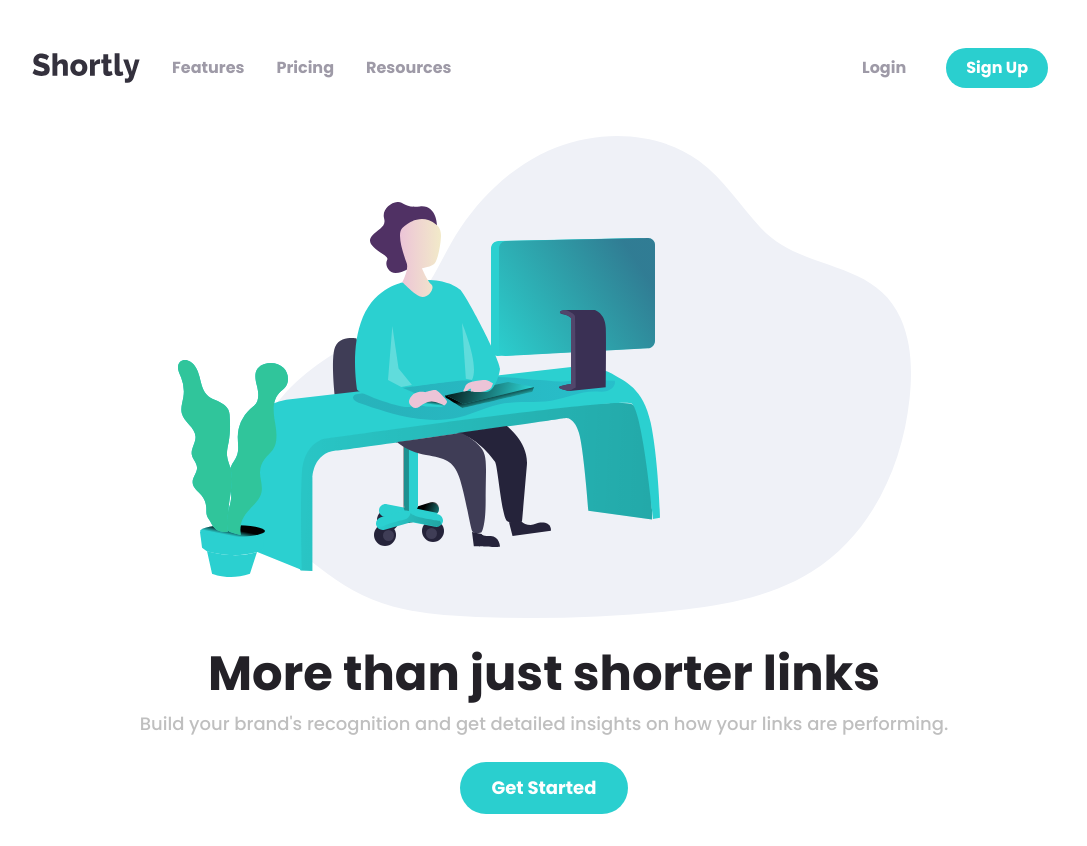
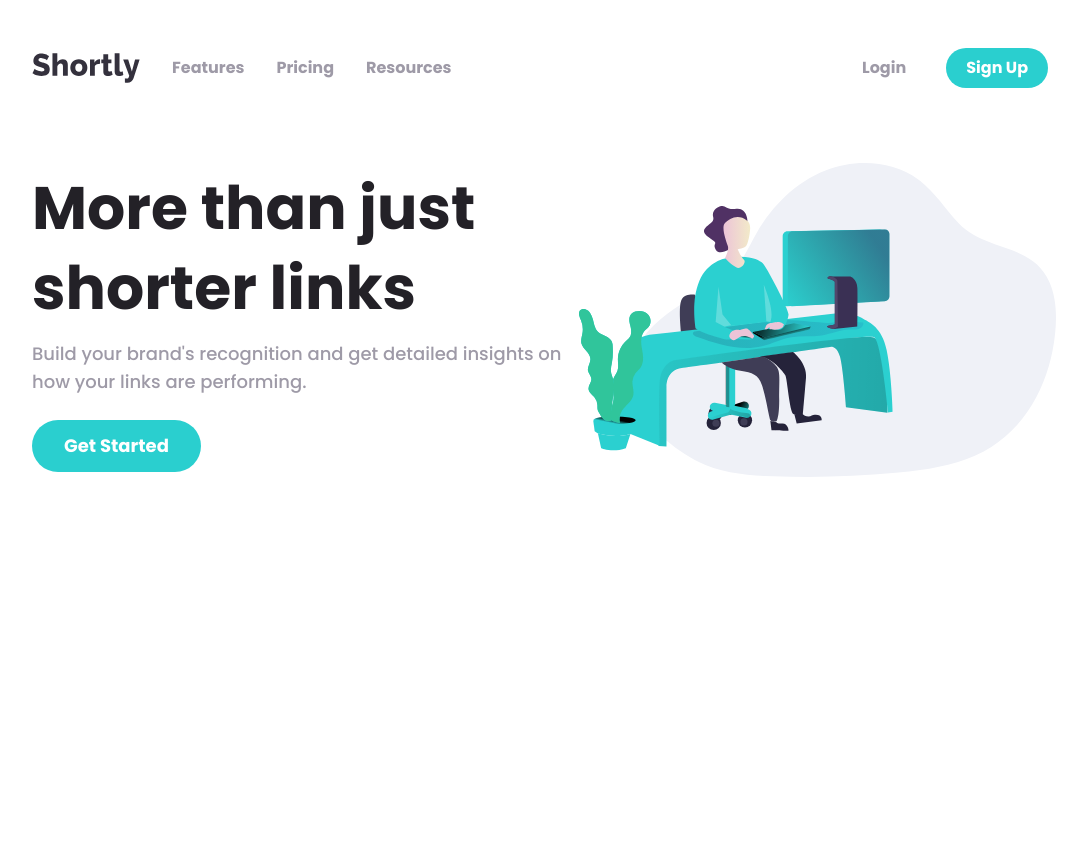
Before and after one commit to danidz96/url-shortening-api, a Next.js app: page / in a window 1280 px wide. Shown: the whole page, without its empty margins (96-1183 px from the left). After the commit the page ends 800 px from the top, so only its background shows below. Built offline with nearby package versions, Linux system fonts and the light colour scheme.

Commit message:
add desktop styles

```diff
--- a/components/Header/Header.js
+++ b/components/Header/Header.js
@@ -4,19 +4,22 @@ import Button from 'components/Button/Button';
 function Header() {
   return (
     <section className="max-w-7xl mx-auto w-4/5">
-      <div className="flex flex-col">
+      <div className="flex flex-col lg:flex-row-reverse">
         <div className="place-self-center">
           <img src="/images/illustration-working.svg" alt="illustration working" />
         </div>
         <div className="cta my-8 flex flex-col justify-center">
-          <h1 className="text-5xl font-bold text-center text-violet-dark">
+          <h1
+            className="text-5xl font-bold text-center text-violet-dark lg:text-6xl lg:text-left"
+            style={{ lineHeight: '5rem' }}
+          >
             More than just shorter links
           </h1>
-          <span className="text-lg mt-3 text-gray text-center">
+          <span className="text-lg mt-3 text-violet-light text-center lg:text-left">
             Build your brand's recognition and get detailed insights on how your links are
             performing.
           </span>
-          <div className="mt-6 place-self-center">
+          <div className="mt-6 place-self-center lg:place-self-start">
             <Button className="text-lg px-8 py-3">Get Started</Button>
           </div>
         </div>
```
